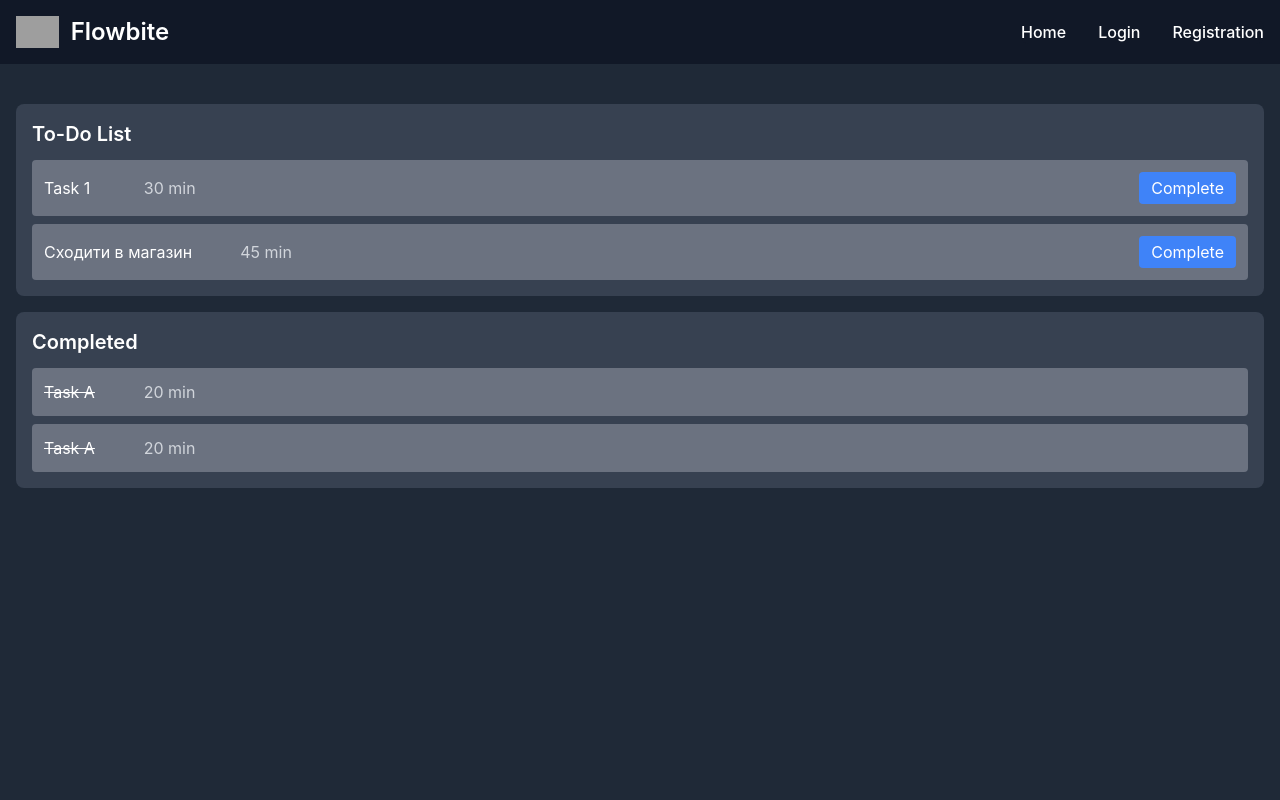
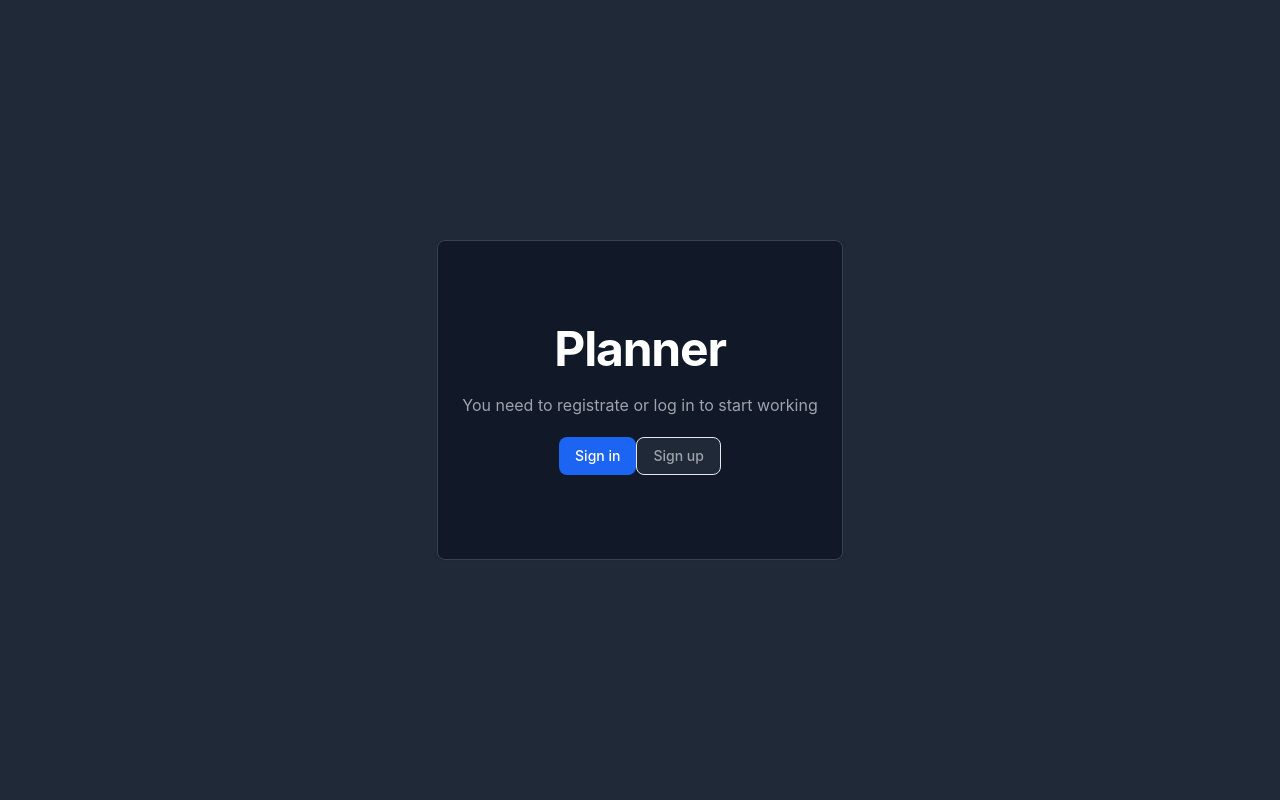
Before and after one commit to oleksandrabelmas0908/planner, a Django app: page / in a window 1280 px wide. Run offline with Django 5.2, Linux system fonts and the light colour scheme; some libraries are stand-ins or nearby versions; grey boxes are pictures that could not be loaded.

Commit message:
Made structure. Unable logining and registrating

```diff
--- a/main/templates/base.html
+++ b/main/templates/base.html
@@ -4,8 +4,6 @@
 <html lang="en" class="dark">
 <head>
     <title>{% block title %}{% endblock %}</title>
-
-    <link rel="stylesheet" href="{% static 'css/style.css' %}">
 
     <link href="https://cdn.jsdelivr.net/npm/flowbite@3.1.2/dist/flowbite.min.css" rel="stylesheet" />
 </head>
@@ -28,7 +26,7 @@
         <div class="hidden w-full md:block md:w-auto" id="navbar-default">
           <ul class="font-medium flex flex-col p-4 md:p-0 mt-4 border rounded-lg md:flex-row md:space-x-8 rtl:space-x-reverse md:mt-0 md:border-0 bg-gray-900 md:bg-gray-900 border-gray-700">
             <li>
-              <a href="{% url 'home' %}" class="block py-2 px-3 bg-blue-700 rounded-sm md:bg-transparent md:p-0 text-white md:text-blue-500" aria-current="page">Home</a>
+              <a href="{% url 'start' %}" class="block py-2 px-3 bg-blue-700 rounded-sm md:bg-transparent md:p-0 text-white md:text-blue-500" aria-current="page">Home</a>
             </li>
             <li>
               <a href="{% url 'login' %}" class="block py-2 px-3 bg-blue-700 rounded-sm md:bg-transparent md:p-0 text-white md:text-blue-500" aria-current="page">Login</a>
--- a/main/templates/index.html
+++ b/main/templates/index.html
@@ -1,60 +1,79 @@
-{% extends "base.html" %}
+<!DOCTYPE html>
+{% load static %}
+<html lang="en" class="dark">
+<head>
+    <title>Main</title>
 
-{% block title %}Main{% endblock %}
+    <link rel="stylesheet" href="{% static 'css/style.css' %}">
 
-{% block content %}
-
-    <div class="container mx-auto mt-6 p-4">
-        <div id="todo-list" class="grid grid-cols-1 gap-4">
-             <div class="bg-gray-700 p-4 rounded-lg">
-                <h2 class="text-xl font-semibold mb-3">To-Do List</h2>
-                <ul class="space-y-2">
-                    <li class="bg-gray-500 p-3 rounded flex items-center justify-between">
-                        <div class="grid grid-cols-2 gap-12">
-                            <span>Task 1</span>
-                            <span class="text-gray-300">30 min</span>
-                        </div>
-                        <button class="bg-blue-500 hover:bg-blue-600 text-white px-3 py-1 rounded" onclick="moveTask(this)">Complete</button>
-                    </li>
-                    <li class="bg-gray-500 p-3 rounded flex items-center justify-between">
-                        <div class="grid grid-cols-2 gap-12">
-                            <span>Сходити в магазин</span>
-                            <span class="text-gray-300">45 min</span>
-                        </div>
-                        <button class="bg-blue-500 hover:bg-blue-600 text-white px-3 py-1 rounded" onclick="moveTask(this)">Complete</button>
-                    </li>
-                </ul>
-            </div>
-
-            <div id="completed-list" class="bg-gray-700 p-4 rounded-lg">
-                <h2 class="text-xl font-semibold mb-3">Completed</h2>
-                <ul class="space-y-2">
-                    <li class="bg-gray-500 p-3 rounded flex justify-between items-center">
-                        <div class="grid grid-cols-2 gap-12">
-                            <span class="line-through">Task A</span>
-                            <span class="text-gray-300">20 min</span>
-                        </div>
-                    </li>
-                    <li class="bg-gray-500 p-3 rounded flex justify-between items-center">
-                        <div class="grid grid-cols-2 gap-12">
-                            <span class="line-through">Task A</span>
-                            <span class="text-gray-300">20 min</span>
-                        </div>
-                    </li>
-                </ul>
-            </div>
-        </div>
-    </div>
+    <link href="https://cdn.jsdelivr.net/npm/flowbite@3.1.2/dist/flowbite.min.css" rel="stylesheet" />
+</head>
+<body class="bg-gray-800 text-white flex-col flex h-screen justify-center">
 
 
-    <script>
-        function moveTask(button) {
-            let task = button.parentElement;
-            button.remove(); // Remove the button
-            task.classList.add("completed");
-            document.getElementById("completed-list").appendChild(task);
-        }
-    </script>
+<div class="flex flex-col mx-auto items-center max-w-xl min-w-xl h-80 p-6 border rounded-lg shadow-sm bg-gray-900 border-gray-700 justify-center">
+    <a href="#">
+        <h2 class="mb-5 text-5xl font-bold tracking-tight text-white">Planner</h2>
+    </a>
+    <p class="mb-5 text-center font-normal text-gray-400">You need to registrate or log in to start working</p>
+    <div class="flex">
+            <a href="{% url 'login' %}" class="inline-flex items-center px-4 py-2 text-sm font-medium text-center text-white rounded-lg focus:ring-4 focus:outline-none bg-blue-600 hover:bg-blue-700 focus:ring-blue-800">Sign in</a>
+            <a href="{% url 'registration' %}" class="py-2 px-4 ms-2 text-sm font-medium focus:outline-none rounded-lg border border-gray-200 focus:z-10 focus:ring-4 focus:ring-gray-100 focus:ring-gray-700 bg-gray-800 text-gray-400 border-gray-600 hover:text-white hover:bg-gray-700">Sign up</a>
+    </div>
+</div>
 
 
-{% endblock %}
+</body>
+</html>
+
+<!--    <div class="container mx-auto mt-6 p-4">-->
+<!--        <div id="todo-list" class="grid grid-cols-1 gap-4">-->
+<!--             <div class="bg-gray-700 p-4 rounded-lg">-->
+<!--                <h2 class="text-xl font-semibold mb-3">To-Do List</h2>-->
+<!--                <ul class="space-y-2">-->
+<!--                    <li class="bg-gray-500 p-3 rounded flex items-center justify-between">-->
+<!--                        <div class="grid grid-cols-2 gap-12">-->
+<!--                            <span>Task 1</span>-->
+<!--                            <span class="text-gray-300">30 min</span>-->
+<!--                        </div>-->
+<!--                        <button class="bg-blue-500 hover:bg-blue-600 text-white px-3 py-1 rounded" onclick="moveTask(this)">Complete</button>-->
+<!--                    </li>-->
+<!--                    <li class="bg-gray-500 p-3 rounded flex items-center justify-between">-->
+<!--                        <div class="grid grid-cols-2 gap-12">-->
+<!--                            <span>Сходити в магазин</span>-->
+<!--                            <span class="text-gray-300">45 min</span>-->
+<!--                        </div>-->
+<!--                        <button class="bg-blue-500 hover:bg-blue-600 text-white px-3 py-1 rounded" onclick="moveTask(this)">Complete</button>-->
+<!--                    </li>-->
+<!--                </ul>-->
+<!--            </div>-->
+
+<!--            <div id="completed-list" class="bg-gray-700 p-4 rounded-lg">-->
+<!--                <h2 class="text-xl font-semibold mb-3">Completed</h2>-->
+<!--                <ul class="space-y-2">-->
+<!--                    <li class="bg-gray-500 p-3 rounded flex justify-between items-center">-->
+<!--                        <div class="grid grid-cols-2 gap-12">-->
+<!--                            <span class="line-through">Task A</span>-->
+<!--                            <span class="text-gray-300">20 min</span>-->
+<!--                        </div>-->
+<!--                    </li>-->
+<!--                    <li class="bg-gray-500 p-3 rounded flex justify-between items-center">-->
+<!--                        <div class="grid grid-cols-2 gap-12">-->
+<!--                            <span class="line-through">Task A</span>-->
+<!--                            <span class="text-gray-300">20 min</span>-->
+<!--                        </div>-->
+<!--                    </li>-->
+<!--                </ul>-->
+<!--            </div>-->
+<!--        </div>-->
+<!--    </div>-->
+
+
+<!--    <script>-->
+<!--        function moveTask(button) {-->
+<!--            let task = button.parentElement;-->
+<!--            button.remove(); // Remove the button-->
+<!--            task.classList.add("completed");-->
+<!--            document.getElementById("completed-list").appendChild(task);-->
+<!--        }-->
+<!--    </script>-->
--- a/main/urls.py
+++ b/main/urls.py
@@ -3,8 +3,9 @@ from django.urls import path
 from .views import *
 
 urlpatterns = [
-    path('', index, name='home'),
+    path('', index, name='start'),
     path('registration/', registration_view, name='registration'),
     path('login/', login_view, name='login'),
+    path('home/', home, name='home'),
 
 ]
--- a/main/views.py
+++ b/main/views.py
@@ -1,4 +1,5 @@
 from django.contrib.auth import authenticate, login
+from django.contrib.auth.decorators import login_required
 from django.shortcuts import render, redirect
 from django.contrib.auth.models import User
 
@@ -43,4 +44,11 @@ def login_view(req):
         return redirect('home')
 
     else:
+        print("fsjkd;l")
         return render(template_name="login.html", request=req)
+
+
+@login_required
+def home(req):
+    user = req.user
+    return render(req, 'home.html', context={user: req.user})
--- a/planner/settings.py
+++ b/planner/settings.py
@@ -9,7 +9,7 @@ https://docs.djangoproject.com/en/5.1/topics/settings/
 For the full list of settings and their values, see
 https://docs.djangoproject.com/en/5.1/ref/settings/
 """
-
+import os
 from pathlib import Path
 
 # Build paths inside the project like this: BASE_DIR / 'subdir'.
@@ -119,5 +119,9 @@ USE_TZ = True
 
 STATIC_URL = 'static/'
 
+STATICFILES_DIRS = [
+    os.path.join(BASE_DIR, 'main/static'),
+]
+
 
 DEFAULT_AUTO_FIELD = 'django.db.models.BigAutoField'
```
Also changed, not shown: main/templates/home.html (added, +10 -0 lines), main/migrations/0003_alter_tasks_user_id_delete_users.py (added).
